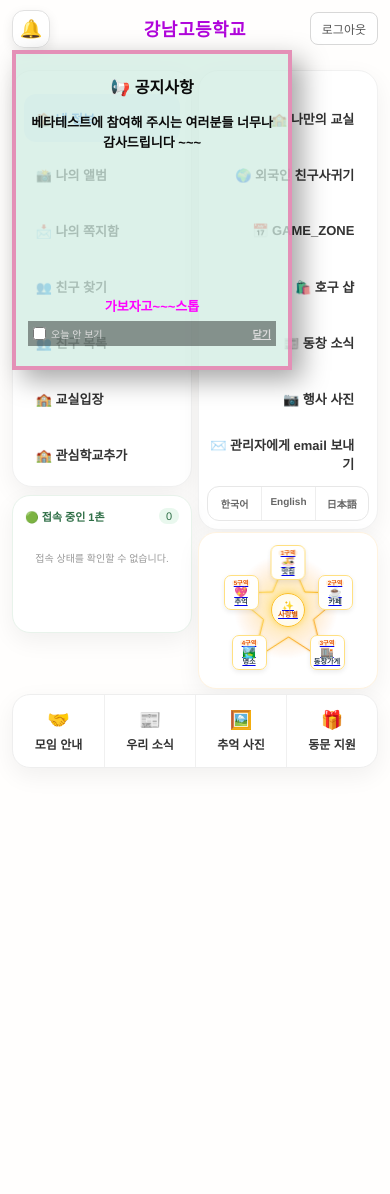
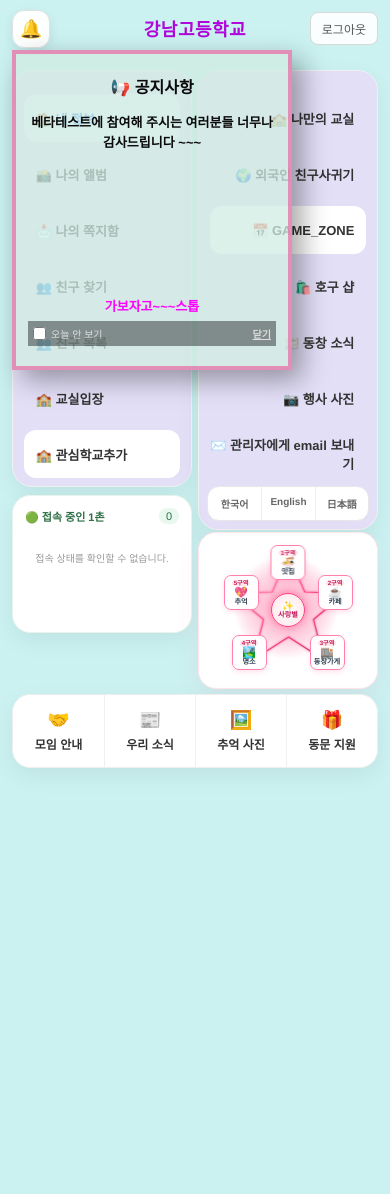
Before and after one commit to zzz4060785-boop/mbox, a Flask app: page /main-album in a window 390 px wide. Run offline with Flask 3, Linux system fonts and the light colour scheme; the visitor is signed in with stand-in values (Sample User, id 1); data that the repository does not hold is empty.

Commit message:
Feat: Update star widget with pink glow, monthly sarangdal system, and mobile responsive layout

```diff
--- a/pybo/static/css/main_album.css
+++ b/pybo/static/css/main_album.css
@@ -22,7 +22,7 @@
   position: relative;
   overflow-x: hidden;
   overflow-y: auto;
-  background: #fffefd;
+  background: #cbf1f1;
   font-family: "Helvetica Neue", Arial, sans-serif;
 }
 
@@ -91,7 +91,7 @@
   overflow: hidden;
   border: 1px solid #f1f1f1;
   border-radius: 20px;
-  background: white;
+  background: rgb(227, 223, 247);
   box-shadow: 0 8px 25px rgba(0, 0, 0, 0.06);
 }
 
@@ -121,14 +121,14 @@
   width: min(180px, calc((100% - 30px) / 2));
   min-height: 138px;
   position: absolute;
-  top: 535px;
+  top: 532px;
   right: 12px;
   z-index: 10;
   padding: 8px 4px;
-  border: 1px solid #fff3e0;
+  border: 1px solid #ffe4e8;
   border-radius: 18px;
   background: #ffffff;
-  box-shadow: 0 8px 25px rgba(0, 0, 0, 0.06);
+  box-shadow: 0 8px 25px rgba(255, 64, 129, 0.08);
   display: flex;
   flex-direction: column;
   justify-content: center;
@@ -330,7 +330,7 @@
   padding: 18px;
   z-index: 500;
   overflow-y: auto;
-  background: #f8f7f7;
+  background: #e0f2f5;
 }
 
 .album-top {
--- a/pybo/static/css/star.css
+++ b/pybo/static/css/star.css
@@ -45,21 +45,15 @@
 }
 
 @keyframes starPulse {
-  0% {
-    transform: scale(0.95);
-    opacity: 0.5;
-  }
-  100% {
-    transform: scale(1.05);
-    opacity: 0.9;
-  }
+  0% { transform: scale(0.95); opacity: 0.6; }
+  100% { transform: scale(1.06); opacity: 0.95; }
 }
 
 .star-outline {
-  filter: drop-shadow(0 0 4px rgba(255, 193, 7, 0.6));
+  filter: drop-shadow(0 0 5px rgba(255, 64, 129, 0.7));
 }
 
-/* 센터 코어 (중앙 노드) */
+/* 센터 코어 (중앙 로맨틱 핑크 노드) */
 .star-center-core {
   position: absolute;
   top: 50%;
@@ -68,9 +62,9 @@
   width: 34px;
   height: 34px;
   border-radius: 50%;
-  background: radial-gradient(circle, #ffffff 0%, #fff8e1 100%);
-  border: 1.5px solid #fbc02d;
-  box-shadow: 0 0 6px rgba(255, 193, 7, 0.5);
+  background: radial-gradient(circle, #ffffff 0%, #ffe4e8 100%);
+  border: 1.5px solid #ff4081;
+  box-shadow: 0 0 8px rgba(255, 64, 129, 0.6);
   display: flex;
   justify-content: center;
   align-items: center;
@@ -78,11 +72,12 @@
   text-align: center;
   cursor: pointer;
   transition: all 0.2s ease;
+  text-decoration: none;
 }
 
 .star-center-core:hover {
-  transform: translate(-50%, -50%) scale(1.08);
-  box-shadow: 0 0 10px rgba(255, 193, 7, 0.8);
+  transform: translate(-50%, -50%) scale(1.1);
+  box-shadow: 0 0 12px rgba(255, 64, 129, 0.9);
 }
 
 .core-inner {
@@ -91,18 +86,10 @@
   align-items: center;
 }
 
-.core-icon {
-  font-size: 0.6rem;
-  line-height: 1;
-}
-.core-text {
-  font-size: 0.45rem;
-  font-weight: 800;
-  color: #d35400;
-  line-height: 1;
-}
+.core-icon { font-size: 0.6rem; line-height: 1; }
+.core-text { font-size: 0.45rem; font-weight: 800; color: #c2185b; line-height: 1; }
 
-/* 별의 5대 구역 노드 버튼 */
+/* 별의 5대 구역 노드 버튼 (핑크 톤 테두리) */
 .star-zone-node {
   position: absolute;
   width: 35px;
@@ -110,8 +97,8 @@
   border-radius: 7px;
   background: rgba(255, 255, 255, 0.96);
   backdrop-filter: blur(4px);
-  border: 1px solid #ffe082;
-  box-shadow: 0 2px 5px rgba(0, 0, 0, 0.08);
+  border: 1px solid #ff80ab;
+  box-shadow: 0 2px 5px rgba(255, 64, 129, 0.15);
   display: flex;
   flex-direction: column;
   justify-content: center;
@@ -121,12 +108,13 @@
   transition: all 0.2s ease;
   padding: 1px;
   text-align: center;
+  text-decoration: none;
 }
 
 .star-zone-node:hover {
   transform: scale(1.1) translateY(-1px);
-  border-color: #ffa000;
-  box-shadow: 0 4px 8px rgba(255, 160, 0, 0.3);
+  border-color: #ff4081;
+  box-shadow: 0 4px 10px rgba(255, 64, 129, 0.35);
   background: #ffffff;
   z-index: 8;
 }
@@ -134,8 +122,8 @@
 .node-badge {
   font-size: 0.38rem;
   font-weight: 700;
-  background: #fff3e0;
-  color: #e65100;
+  background: #ffe4e8;
+  color: #c2185b;
   padding: 0 2px;
   border-radius: 3px;
   margin-bottom: 1px;
--- a/pybo/templates/star.html
+++ b/pybo/templates/star.html
@@ -1,5 +1,5 @@
 <!-- ⭐ 사랑별 5대 구역 별표 미니 위젯 (star.html) ⭐ -->
-<link rel="stylesheet" href="{{ url_for('static', filename='css/star.css', v='20260807-star-6') }}" />
+<link rel="stylesheet" href="{{ url_for('static', filename='css/star.css', v='20260807-pink-glow-1') }}" />
 
 <section class="star-layout-section" aria-label="사랑별 5대 구역">
   <!-- 대형 별표 5대 구역 레이아웃 -->
@@ -8,23 +8,23 @@
       <svg class="star-svg-bg" viewBox="0 0 500 500" preserveAspectRatio="xMidYMid meet">
         <defs>
           <radialGradient id="starGlow" cx="50%" cy="50%" r="50%">
-            <stop offset="0%" stop-color="#ffdf00" stop-opacity="0.8" />
-            <stop offset="50%" stop-color="#ffaa00" stop-opacity="0.4" />
-            <stop offset="100%" stop-color="#ff7700" stop-opacity="0" />
+            <stop offset="0%" stop-color="#ff80ab" stop-opacity="0.85" />
+            <stop offset="50%" stop-color="#ff4081" stop-opacity="0.45" />
+            <stop offset="100%" stop-color="#f50057" stop-opacity="0" />
           </radialGradient>
-          <linearGradient id="goldGrad" x1="0%" y1="0%" x2="100%" y2="100%">
-            <stop offset="0%" stop-color="#fff59d" />
-            <stop offset="50%" stop-color="#fbc02d" />
-            <stop offset="100%" stop-color="#f57f17" />
+          <linearGradient id="pinkGrad" x1="0%" y1="0%" x2="100%" y2="100%">
+            <stop offset="0%" stop-color="#ffcdd2" />
+            <stop offset="50%" stop-color="#ff4081" />
+            <stop offset="100%" stop-color="#c2185b" />
           </linearGradient>
         </defs>
-        <!-- 배경 반짝임 및 오각별 외곽선 -->
+        <!-- 배경 반짝임 및 분홍빛 오각별 외곽선 -->
         <circle cx="250" cy="250" r="220" fill="url(#starGlow)" class="pulse-glow" />
         <polygon points="250,30 315,180 475,185 350,290 390,450 250,360 110,450 150,290 25,185 185,180"
-                 fill="none" stroke="url(#goldGrad)" stroke-width="4" stroke-linecap="round" stroke-linejoin="round" class="star-outline" />
+                 fill="none" stroke="url(#pinkGrad)" stroke-width="4.5" stroke-linecap="round" stroke-linejoin="round" class="star-outline" />
       </svg>
 
-      <!-- 별의 중앙 노드 (클릭 시 사랑달 현황 모달 열기) -->
+      <!-- 별의 중앙 노드 (분홍빛 모달 현황) -->
       <a href="#" class="star-center-core" onclick="openSarangdalStatusModal(); return false;" title="사랑달 현황 보기">
         <div class="core-inner">
           <span class="core-icon">✨</span>
@@ -83,4 +83,4 @@
   </div>
 </section>
 
-<script src="{{ url_for('static', filename='js/star.js', v='20260807-star-6') }}"></script>
+<script src="{{ url_for('static', filename='js/star.js', v='20260807-pink-glow-1') }}"></script>
```
Also changed, not shown: other parts of pybo/static/css/star.css (+14 -37 lines).
